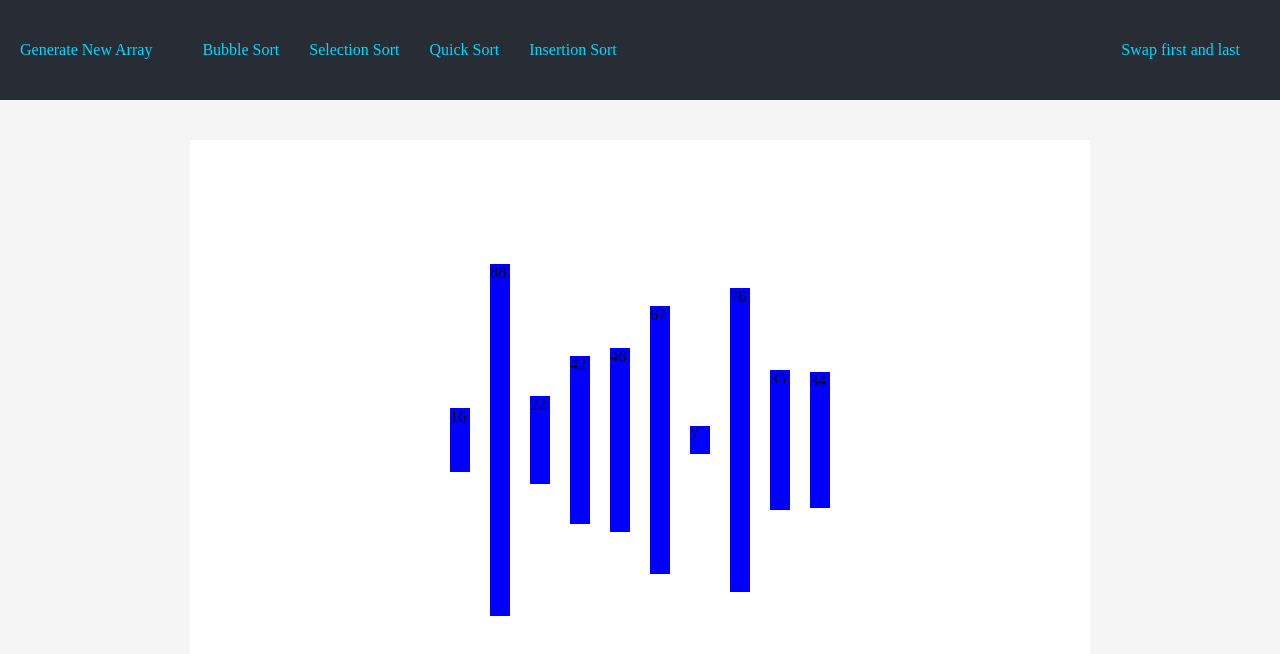
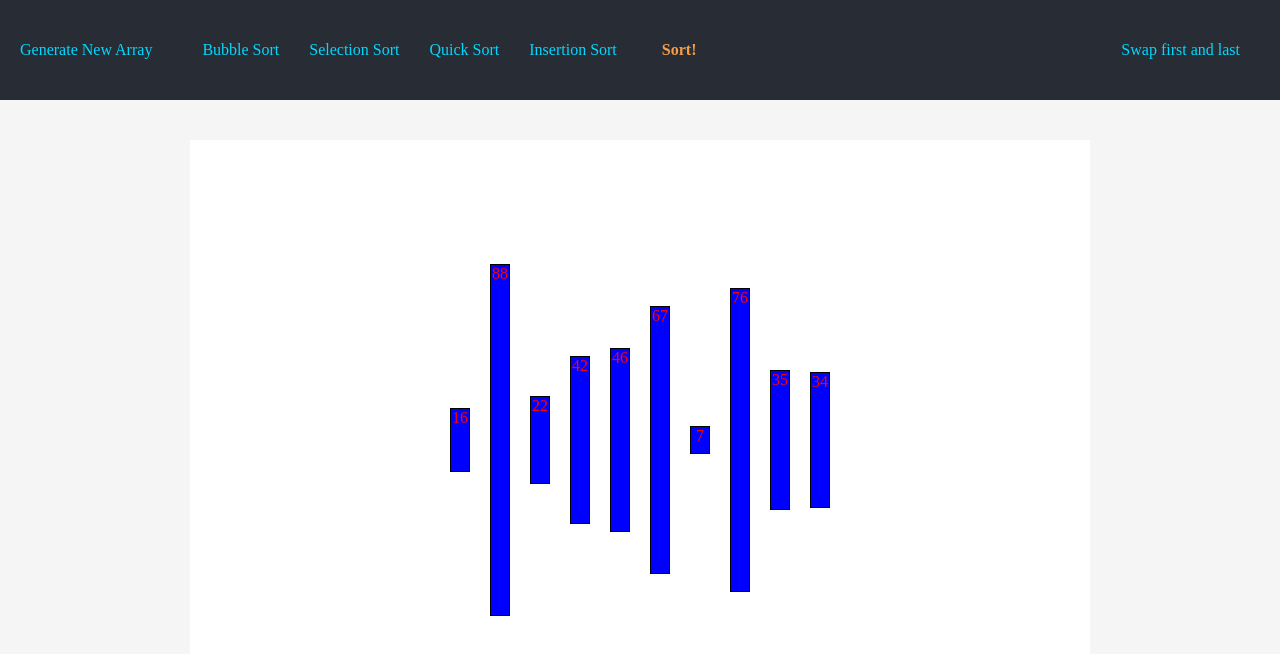
Before and after one commit to JackOBrien21/visualizer-project, a React (Create React App) app: page / in a window 1280 px wide. Shown: the top 654 px of the page. Built offline with nearby package versions, Linux system fonts and the light colour scheme.

Commit message:
newupdates

```diff
--- a/src/App.js
+++ b/src/App.js
@@ -9,6 +9,8 @@ export default function App() {
     const[selectedTab, setSelectedTab] = React.useState(-1)
     const[isRunning, setIsRunning] = React.useState(false)
     const isRunningRef = React.useRef(isRunning)
+
+    const speed = 500 // half second per swap
 
     console.log("isRunningTopApp:", isRunning)
 
@@ -46,7 +48,7 @@ export default function App() {
     }
 
     async function swap(arr, i, j) {
-        await delay(1000)
+        await delay(speed)
         let tmp = arr[i]
         arr[i] = arr[j]
         arr[j] = tmp
@@ -62,9 +64,9 @@ export default function App() {
         const newArray = [...array]
         let n = newArray.length
 
-        for (let i = 0; i < n; i++) {
+        for (let i = 0; i < n && isRunningRef.current; i++) {
             let min = i
-            for (let j = i+1; j < n; j++) {
+            for (let j = i+1; j < n && isRunningRef.current; j++) {
                 if (newArray[j] < newArray[min]) {
                     min = j
                 }
@@ -84,24 +86,16 @@ export default function App() {
         let isSwapped = false
         for(let i =0; i < n && isRunningRef.current; i++) {
             console.log("isRunning during buble", isRunning)
-            if(isRunning) {
             isSwapped = false;
             for(let j = 0; j < n && isRunningRef.current; j++) {
-                    if (isRunning) {
                 if(newArray[j] > newArray[j + 1]) {
                     await swap(newArray, j, j+1)
                     isSwapped = true;
                 }
                 setArray([...newArray])
-                    } else {
-                        return
-                    }
             }
             if(!isSwapped) {
                 break;
-                }
-            } else {
-                return
             }
         }
     }
@@ -114,7 +108,7 @@ export default function App() {
     async function quickSortHelper(arr, lo, hi) {
         console.log("lo: ", lo)
         console.log("hi: ", hi)
-        if (lo < hi) {
+        if (lo < hi && isRunningRef.current) {
             let p = await twoFingerPart(arr, lo, hi);
             await quickSortHelper(arr, lo, p);
             await quickSortHelper(arr, p+1, hi);
@@ -128,7 +122,7 @@ export default function App() {
         let pivVal = arr[lo];
         let i = lo - 1;
         let j = hi + 1;
-        while (true) {
+        while (true && isRunningRef.current) {
             do {
                 j--;
             }while (arr[j] > pivVal);
@@ -152,10 +146,10 @@ export default function App() {
     async function insertionSort() {
         const newArray = [...array]
         console.log("before sort: ", newArray)
-        for (let i = 1; i < newArray.length; i++) {
+        for (let i = 1; i < newArray.length && isRunningRef.current; i++) {
             let key = newArray[i]
             let j = i-1
-            while (j >= 0 && newArray[j] > key) {
+            while (j >= 0 && newArray[j] > key && isRunningRef.current) {
                 await slowShift(j, newArray)
                 j--
             }
@@ -165,7 +159,7 @@ export default function App() {
     }
 
     async function slowShift(index, newArray) {
-        await delay(1000)
+        await delay(speed)
         newArray[index+1] = newArray[index]
         setArray([...newArray])
     }
@@ -218,6 +212,12 @@ export default function App() {
     const arrayEls = array.map( (value, index) => {
 
         const styles = {
+            display: "flex",
+            textAlign: "center",
+            color: "red",
+            borderColor: "black",
+            borderStyle: "solid",
+            borderWidth: "1px",
             backgroundColor: "blue",
             display: "inline-block",
             margin: "10px",
--- a/src/components/Toolbar.js
+++ b/src/components/Toolbar.js
@@ -66,7 +66,7 @@ export default function Toolbar(props) {
                 {algoTabEls}
             </div>
             <div className="start--and--stop">
-                {!allNotSelected && <div className="sort--button" onClick={props.handleSort}> Sort! </div>}
+                {(!allNotSelected && props.showStop) || <div className="sort--button" onClick={props.handleSort}> Sort! </div>}
                 {props.showStop && <div className="stop--button" onClick={props.handleStop}> Stop! </div>}
             </div>
             <div className="toolbar--other--buttons" onClick={props.handleSwapFirstLast}>
--- a/src/style.css
+++ b/src/style.css
@@ -41,6 +41,10 @@ body {
     cursor: pointer;
 }
 
+.arrayEl {
+   color: red;
+}
+
 .algorithms {
     display: flex;
     margin-right: 30px;
```
Lines whose indentation alone changed are shown as unchanged.
